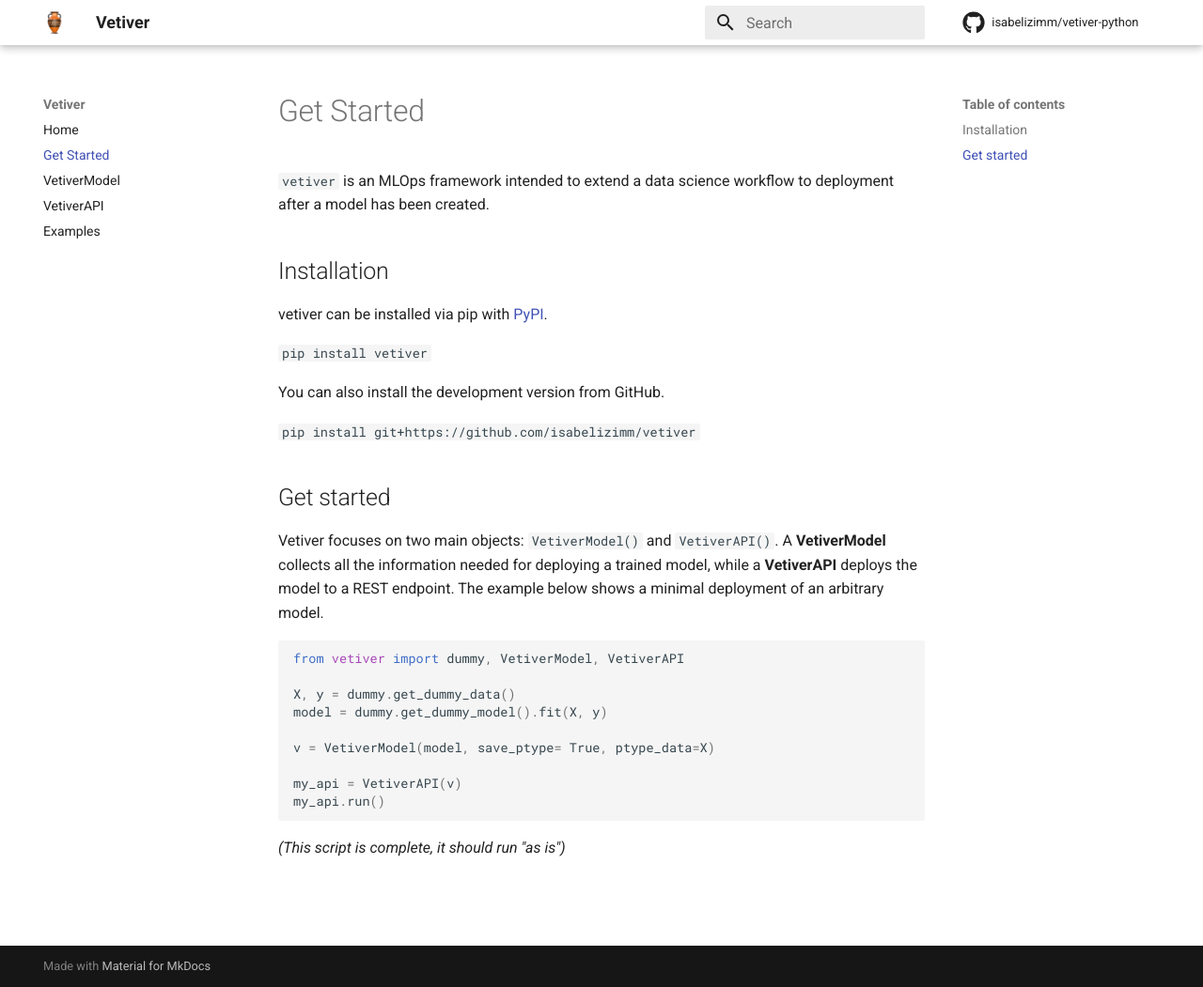
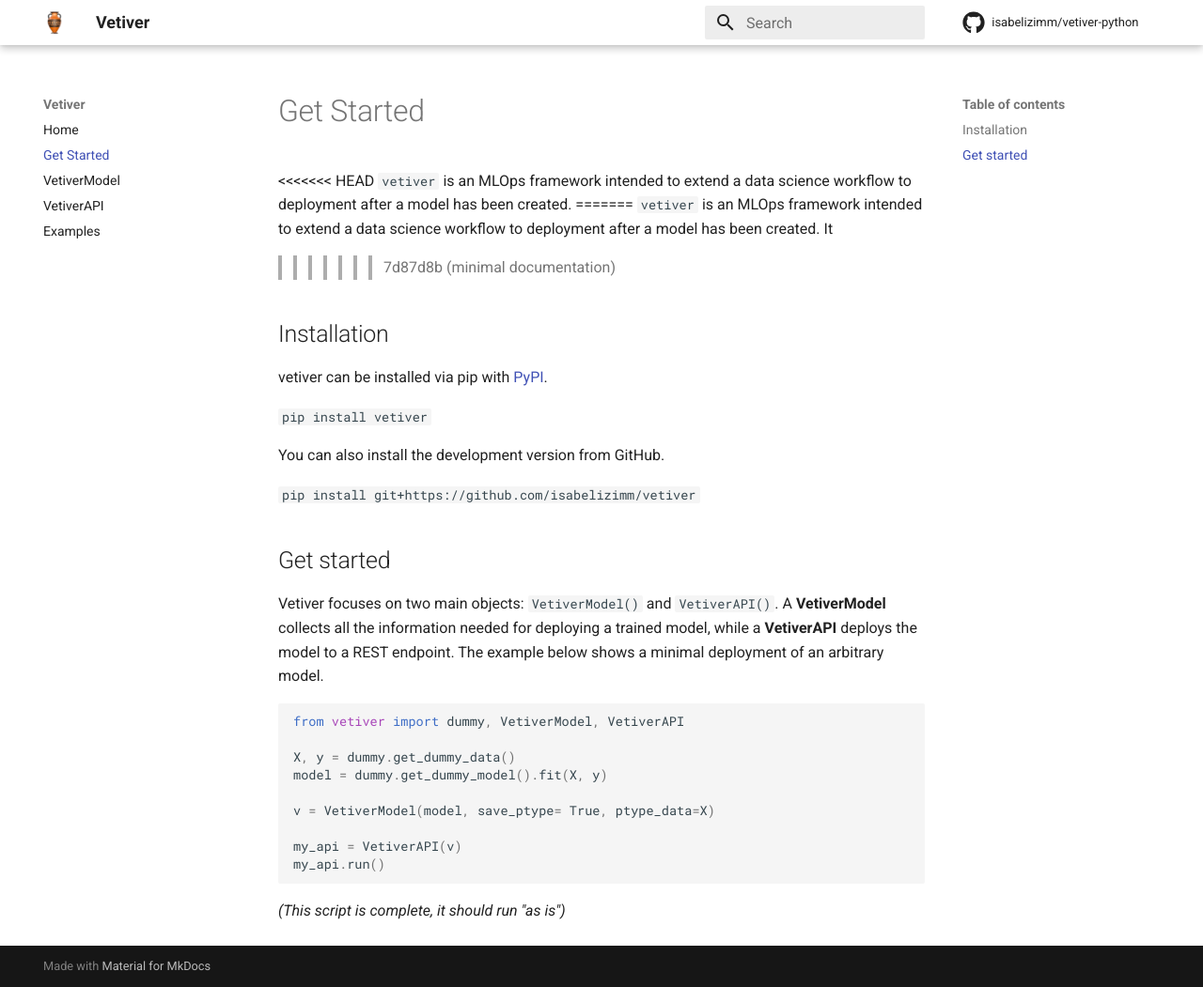
Before and after one commit to rstudio/vetiver-python, an MkDocs documentation site: the page built from docs/docs/get-started.md, in a window 1280 px wide and 1051 px high. Shown: the whole window at 94% size. Built offline with MkDocs 1.6.1 and Material for MkDocs 9.7.7, drawn with Linux system fonts in a browser that asks for light colours; comment, search, counter and statistics services are not loaded.

Commit message:
minimal documentation

```diff
--- a/docs/docs/get-started.md
+++ b/docs/docs/get-started.md
@@ -1,4 +1,8 @@
+<<<<<<< HEAD
 `vetiver` is an MLOps framework intended to extend a data science workflow to deployment after a model has been created.
+=======
+`vetiver` is an MLOps framework intended to extend a data science workflow to deployment after a model has been created. It
+>>>>>>> 7d87d8b (minimal documentation)
 
 ## Installation
 
```
